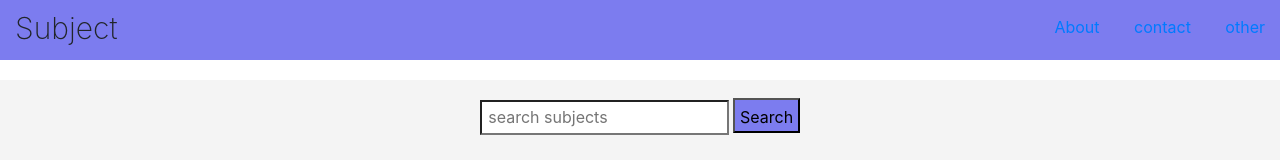
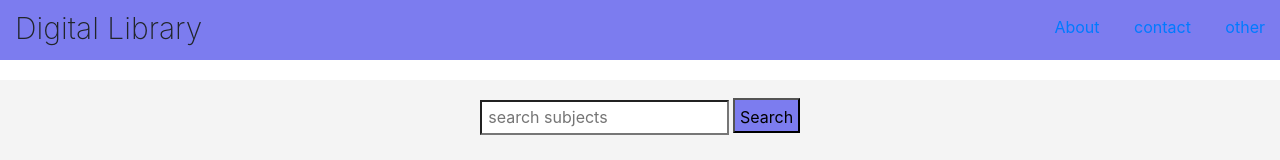
Before and after one commit to mattaharish/digital-library, a plain HTML site: page index.html in a window 1280 px wide. Shown: the top 160 px of the page. Drawn offline with nearby package versions, Linux system fonts and the light colour scheme.

Commit message:
Update index.html

```diff
--- a/index.html
+++ b/index.html
@@ -17,7 +17,7 @@
 <body ng-controller="myCtrl">
 	<div class=header>
 		<div class="name">
-			<h1>Subject </h1>
+			<h1>Digital Library </h1>
 		</div>
 		<div class="navid">
 			<ul>
```
